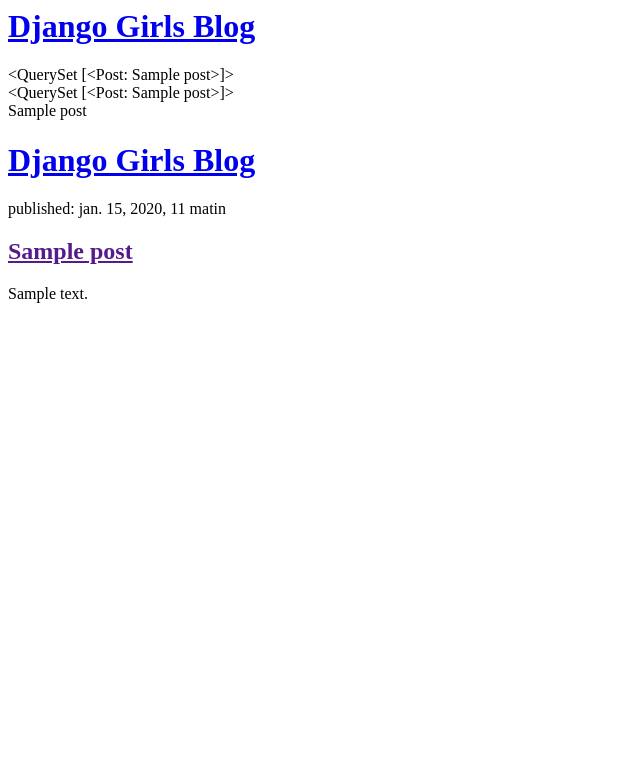
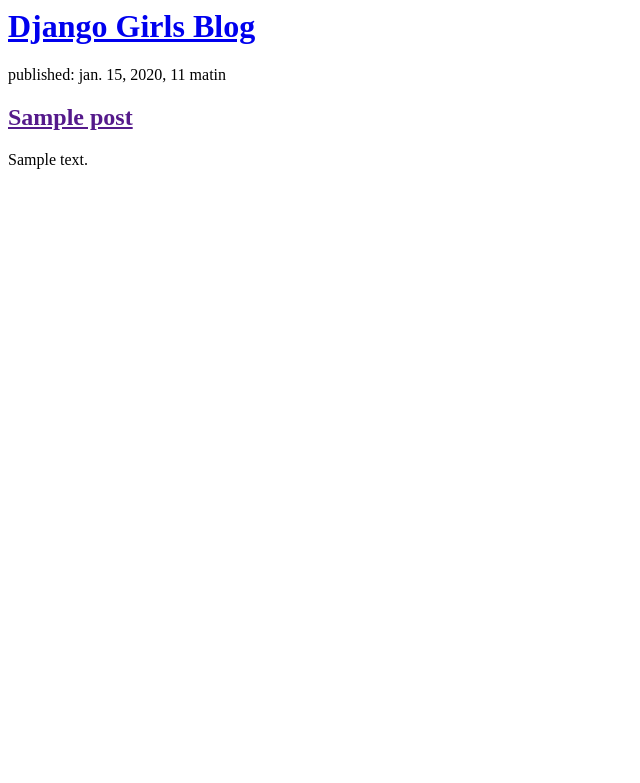
Before and after one commit to Yvez78/mon-nouveau-blog, a Django app: page / in a window 1280 px wide. Shown: the top 783 px of the page, without its empty margins (0-640 px from the left). Run offline with Django 3.2, Linux system fonts and the light colour scheme; tables that the repository leaves empty hold one stand-in row (values such as "Sample post").

Commit message:
Modified templates to display posts from database.

```diff
--- a/blog/templates/blog/post_list.html
+++ b/blog/templates/blog/post_list.html
@@ -1,19 +1,6 @@
 
 <html>
-    <head>
-        <title>Django Girls blog</title>
-    </head>
-    <body>
-        <div>
-            <h1><a href="/">Django Girls Blog</a></h1>
-        </div>
-            {{ posts }}
-        <div>
-            {{ posts }}
-        </div>
-        {% for post in posts %}
-    {{ post }}
-{% endfor %}<div>
+<div>
     <h1><a href="/">Django Girls Blog</a></h1>
 </div>
 
```
